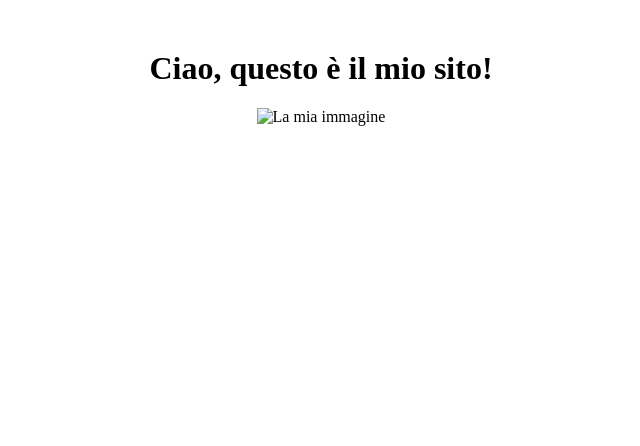
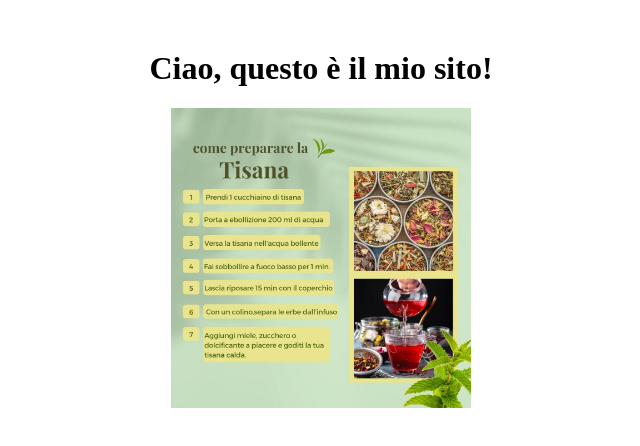
Before and after one commit to xxmeryxx/Istruzioni, a plain HTML site: page index.html in a window 1280 px wide. Shown: the whole page, without its empty margins (319-959 px from the left). Drawn offline with Linux system fonts and the light colour scheme.

Commit message:
Update index.html

```diff
--- a/index.html
+++ b/index.html
@@ -6,6 +6,6 @@
 </head>
 <body style="text-align:center; margin-top: 50px;">
   <h1>Ciao, questo è il mio sito!</h1>
-  <img src="immagine.jpg" alt="La mia immagine" width="300px">
+  <img src="Istruzioni.jpg" alt="La mia immagine" width="300px">
 </body>
 </html>
```
